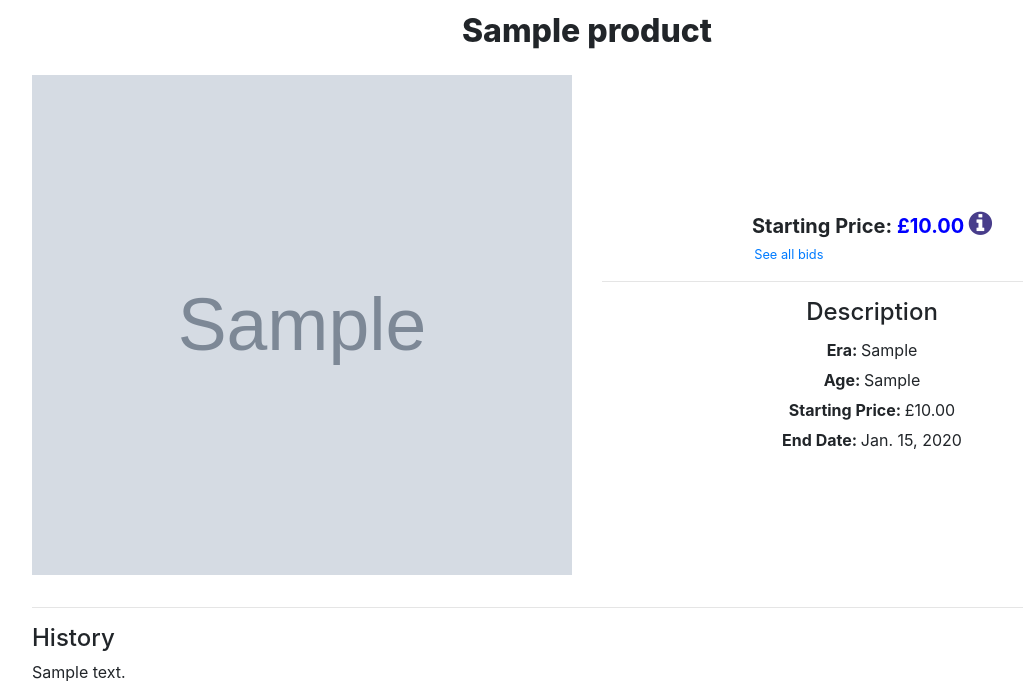
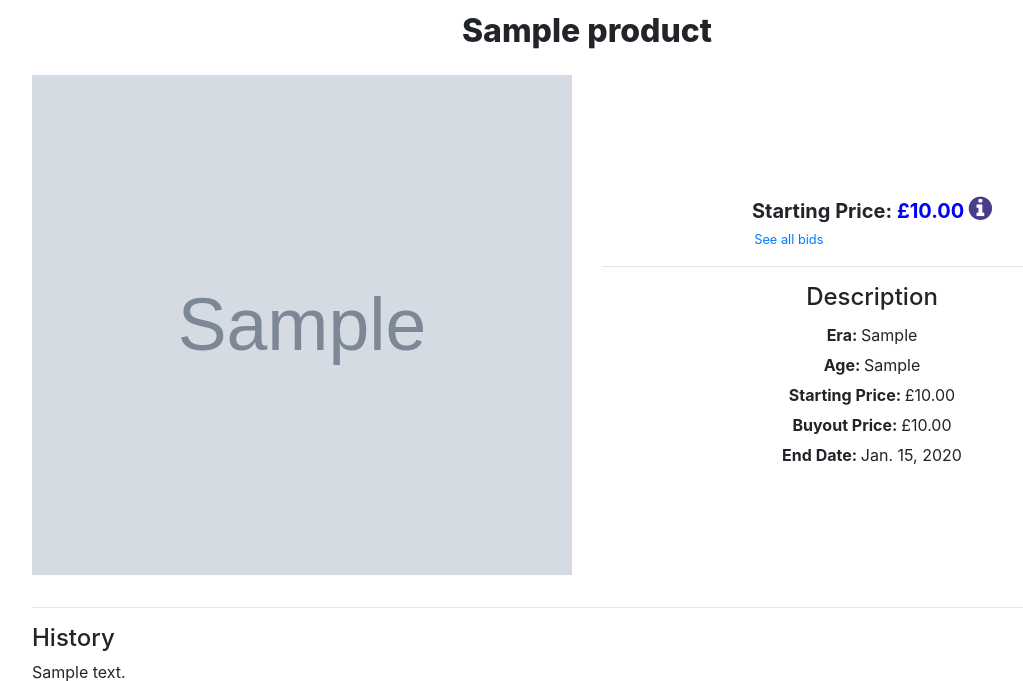
Before and after one commit to njdavies/milestone-project-four, a Django app: page /products/artifact/1 in a window 1280 px wide. Shown: the part 159-840 px from the top of the page, without its empty margins (53-1076 px from the left). Run offline with Django 3.2, Linux system fonts and the light colour scheme; tables that the repository leaves empty hold one stand-in row (values such as "Sample post"); grey boxes marked "Sample" are stand-in pictures; some libraries are stand-ins or nearby versions.

Commit message:
Added buyout price to description in artifact.html

```diff
--- a/products/templates/artifact.html
+++ b/products/templates/artifact.html
@@ -130,6 +130,7 @@
                 <p class="artifact-info"><strong>Era: </strong>{{ product.era }}</p>
                 <p class="artifact-info"><strong>Age: </strong>{{ product.age }}</p>
                 <p class="artifact-info"><strong>Starting Price: </strong>£{{ product.starting_price|intcomma }}</p>
+                <p class="artifact-info"><strong>Buyout Price: </strong>£{{ product.buyout_price|intcomma }}</p>
                 <p class="artifact-info"><strong>End Date: </strong>{{ product.end_date }}</p>
 
             </div>
```
